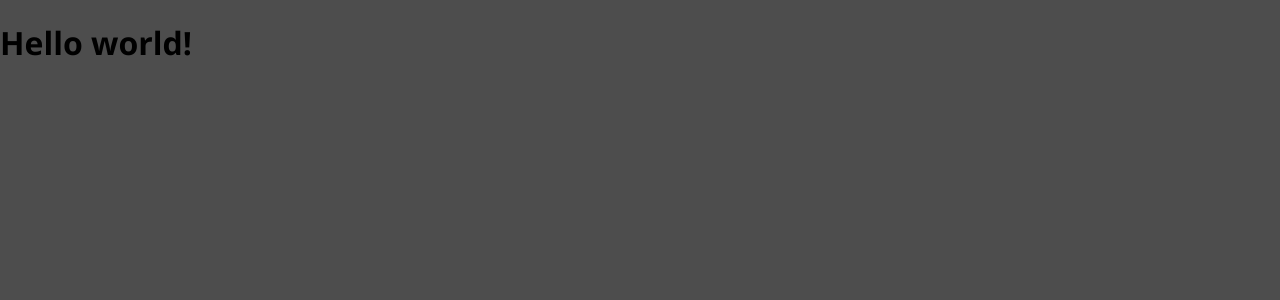
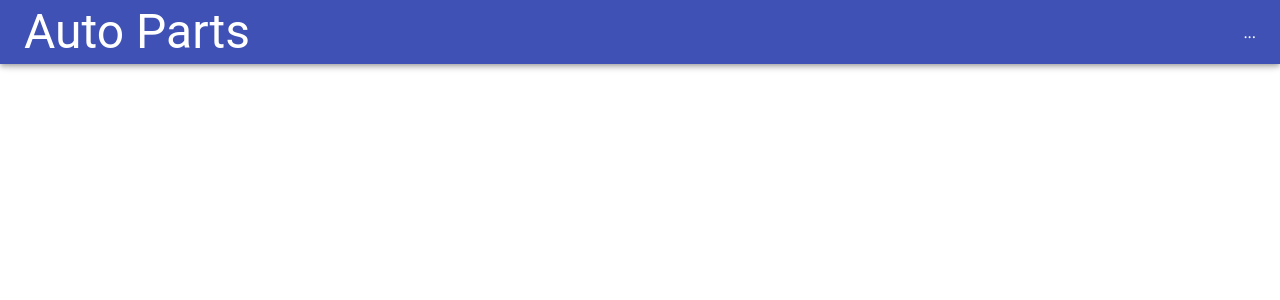
Before and after one commit to MrImas/auto-parts, a React (Create React App) app in the folder frontend/: page / in a window 1280 px wide. Shown: the top 300 px of the page. Built offline with nearby package versions, Linux system fonts and the light colour scheme; the HTML template or start-up script is replaced by a standard one.

Commit message:
created header component

```diff
--- a/frontend/package.json
+++ b/frontend/package.json
@@ -3,6 +3,7 @@
   "version": "0.1.0",
   "private": true,
   "dependencies": {
+    "@material-ui/core": "^4.11.3",
     "@testing-library/jest-dom": "^5.12.0",
     "@testing-library/react": "^11.2.6",
     "@testing-library/user-event": "^12.8.3",
--- a/frontend/src/App.js
+++ b/frontend/src/App.js
@@ -1,7 +1,8 @@
 import React from 'react';
+import { MainNavigation } from './shared/components/MainNavigation';
 
 const App = () => {
-  return <h1>Hello world!</h1>;
+  return <MainNavigation />;
 };
 
 export default App;
--- a/frontend/src/index.css
+++ b/frontend/src/index.css
@@ -10,5 +10,5 @@ html {
 
 body {
   margin: 0;
-  background: #4d4d4d;
+  /* background: #4d4d4d; */
 }
--- /dev/null
+++ b/frontend/src/shared/components/MainNavigation.js
@@ -0,0 +1,24 @@
+import React from 'react';
+import { makeStyles } from '@material-ui/core/styles';
+import { AppBar, Toolbar, Typography } from '@material-ui/core';
+
+import './MainNavigation.css';
+
+const useStyles = makeStyles({
+  toolbar: {
+    justifyContent: 'space-between',
+  },
+});
+
+export const MainNavigation = () => {
+  const classes = useStyles();
+
+  return (
+    <AppBar position='fixed'>
+      <Toolbar className={classes.toolbar}>
+        <Typography variant='h3'>Auto Parts</Typography>
+        <nav>...</nav>
+      </Toolbar>
+    </AppBar>
+  );
+};
```
Also changed, not shown: frontend/src/shared/components/MainNavigation.css (added), 1 other file (tests, documents, lock files or other folders).
